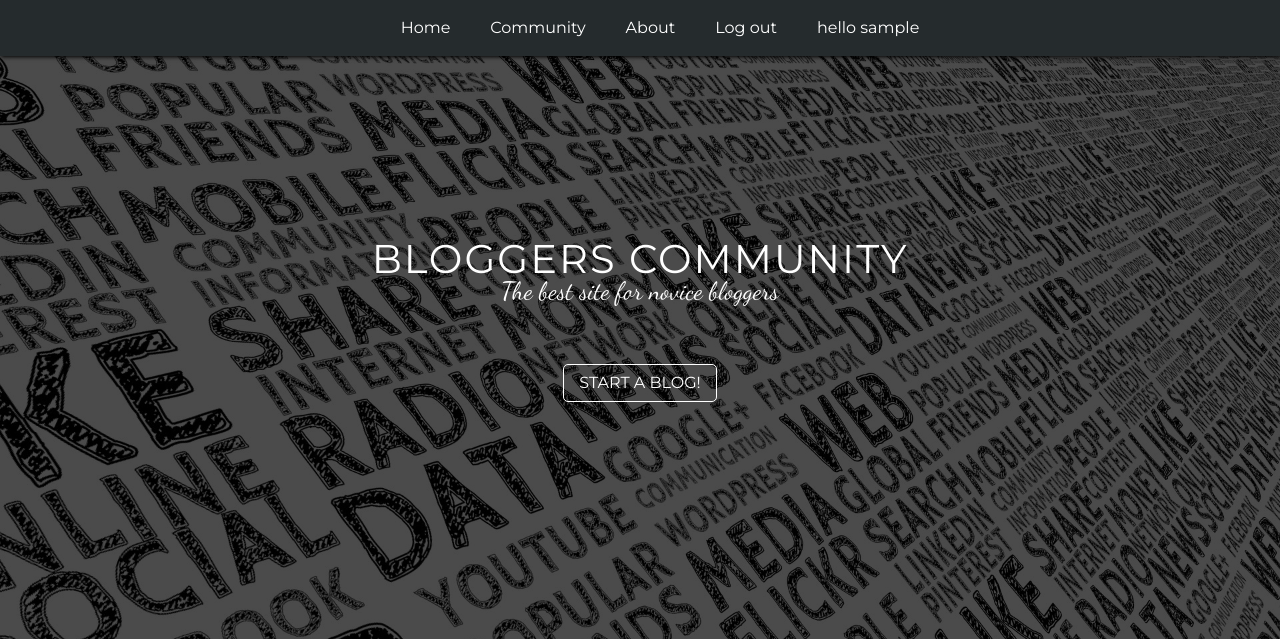
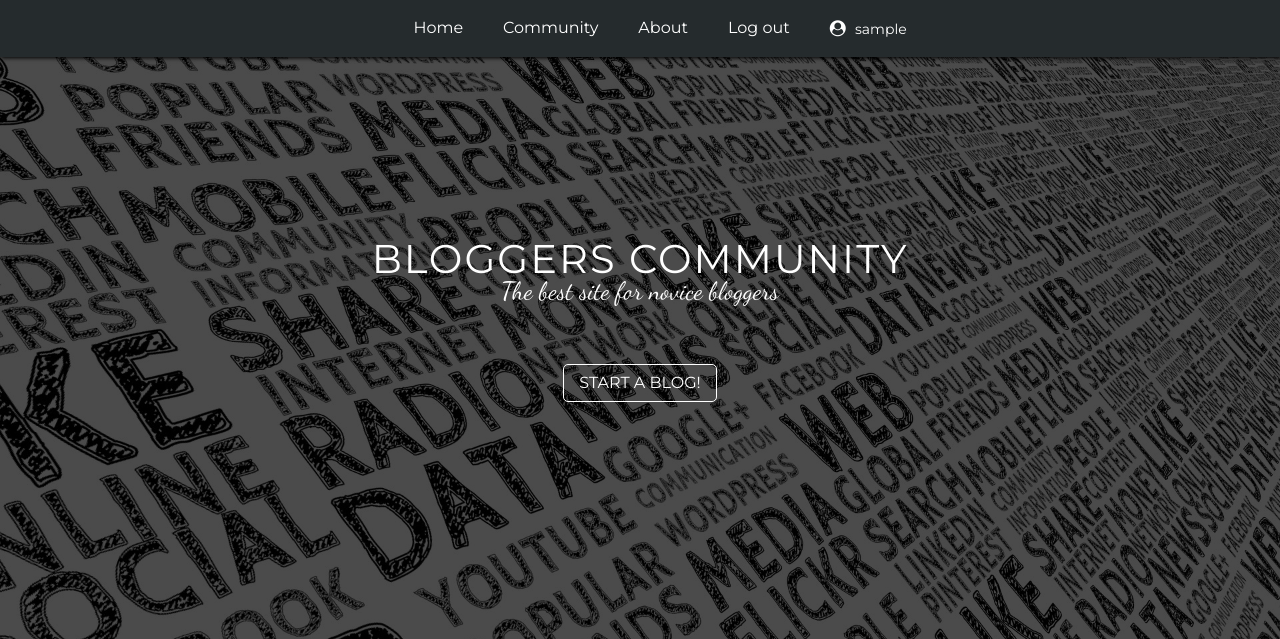
Before and after one commit to KSzostko/Django-Blog, a Django app: page / in a window 1280 px wide. Shown: the top 639 px of the page. Run offline with Django 3.2, Linux system fonts and the light colour scheme; the visitor is signed in with stand-in values (Sample User, id 1); data that the repository does not hold is empty.

Commit message:
added font awesome and changed content of nav-link with usernmae

```diff
--- a/app/static/app/css/style.css
+++ b/app/static/app/css/style.css
@@ -170,6 +170,14 @@
 
 .nav__link:hover {
     color: rgb(170, 170, 170);
+}
+
+.nav__link i {
+    margin-right: 5px;
+}
+
+.nav__link .username {
+    font-size: 14px;
 }
 
 header {
--- a/app/templates/_base.html
+++ b/app/templates/_base.html
@@ -5,6 +5,7 @@
 <head>
     <meta charset="UTF-8">
     <meta name="viewport" content="width=device-width, initial-scale=1.0">
+    <link href="https://stackpath.bootstrapcdn.com/font-awesome/4.7.0/css/font-awesome.min.css" rel="stylesheet">
     <link href="https://fonts.googleapis.com/css2?family=Dancing+Script&display=swap" rel="stylesheet">
     <link href="https://fonts.googleapis.com/css2?family=Montserrat:wght@300;400;700&display=swap" rel="stylesheet">
     <link rel="stylesheet" type="text/css" href="{% static 'app/css/style.css' %}">
@@ -33,7 +34,10 @@
                 </li>
                 <li class="nav__item">
                     {% if user.is_authenticated %}
-                    <a class="nav__link" href="">hello {{ user }}</a>
+                    <a class="nav__link" href="">
+                        <i class="fa fa-user-circle" aria-hidden="true"></i>
+                        <span class="username">{{ user }}</span>
+                    </a>
                     {% else %}
                     <a class="nav__link" href="{% url 'signup' %}">Sign in</a>
                     {% endif %}
```
